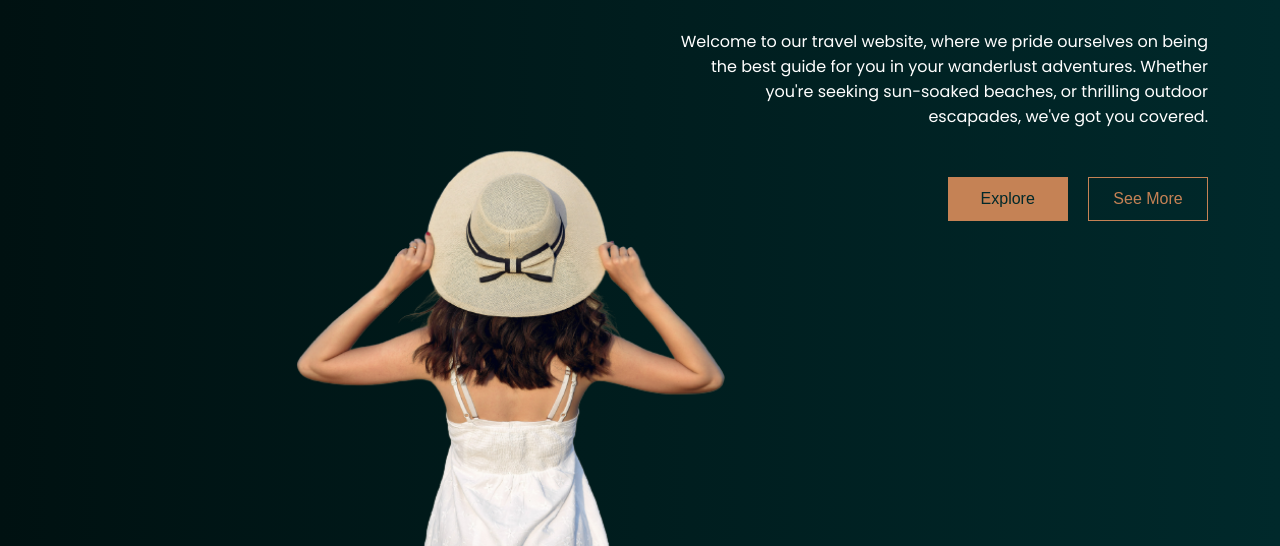
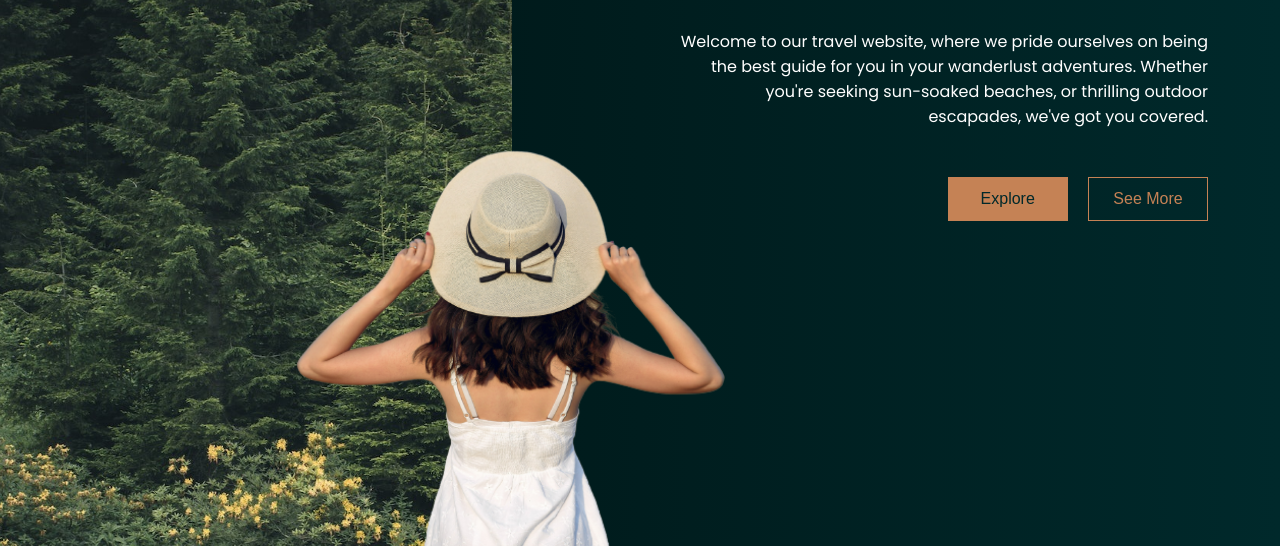
Before and after one commit to aishwaryab27/LandingPage, a plain HTML site: page index.html in a window 1280 px wide. Shown: the part 254-800 px from the top of the page. Drawn offline with Linux system fonts and the light colour scheme.

Commit message:
index.html

```diff
--- a/index.html
+++ b/index.html
@@ -71,7 +71,7 @@
 
       .container__left {
         flex: 1;
-        background-image: url("file:///c:/Users/aishw/OneDrive/Desktop/oasis/bg (1).jpg");
+        background-image: url("bg (1).jpg");
         background-position: center center;
         background-size: cover;
         background-repeat: no-repeat;
```
